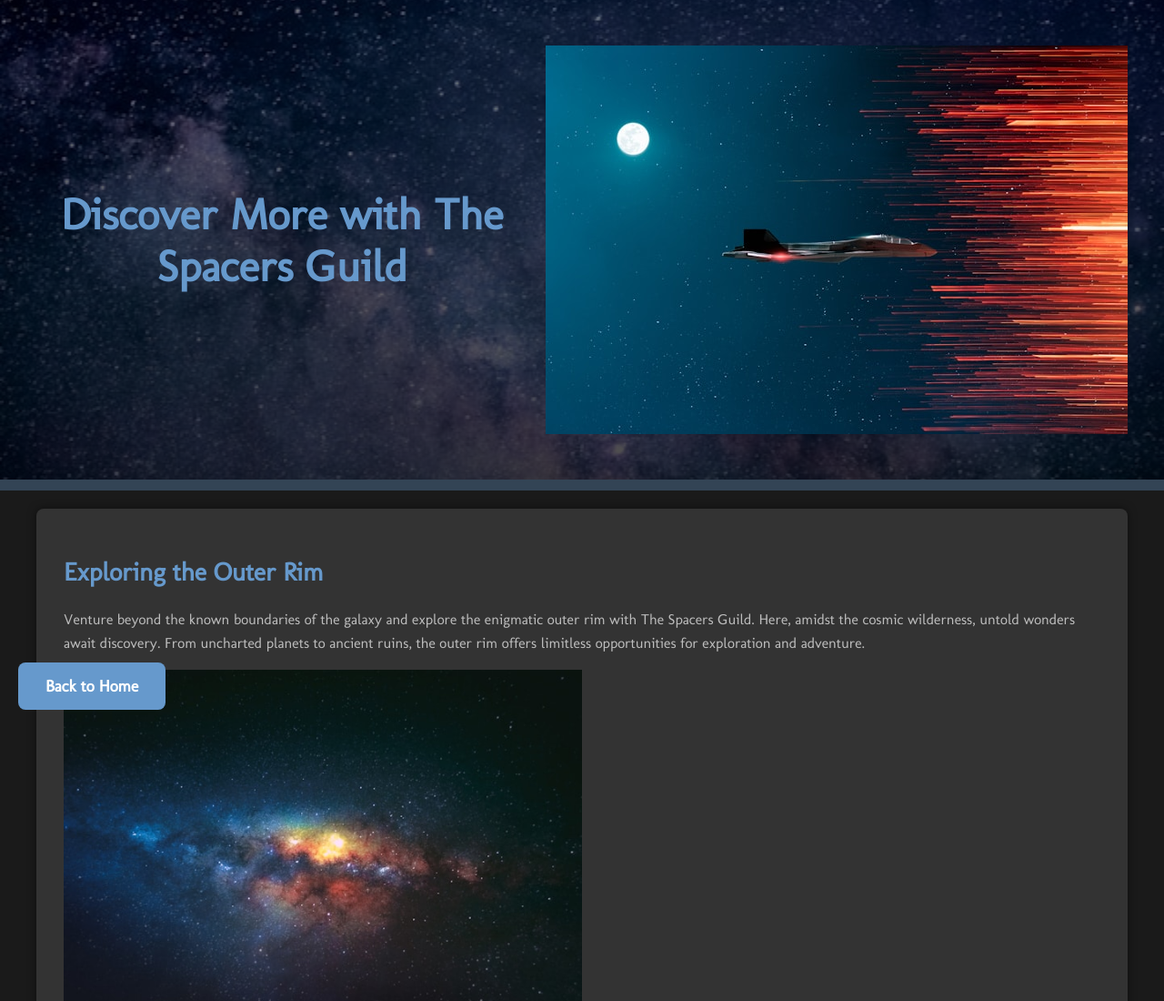
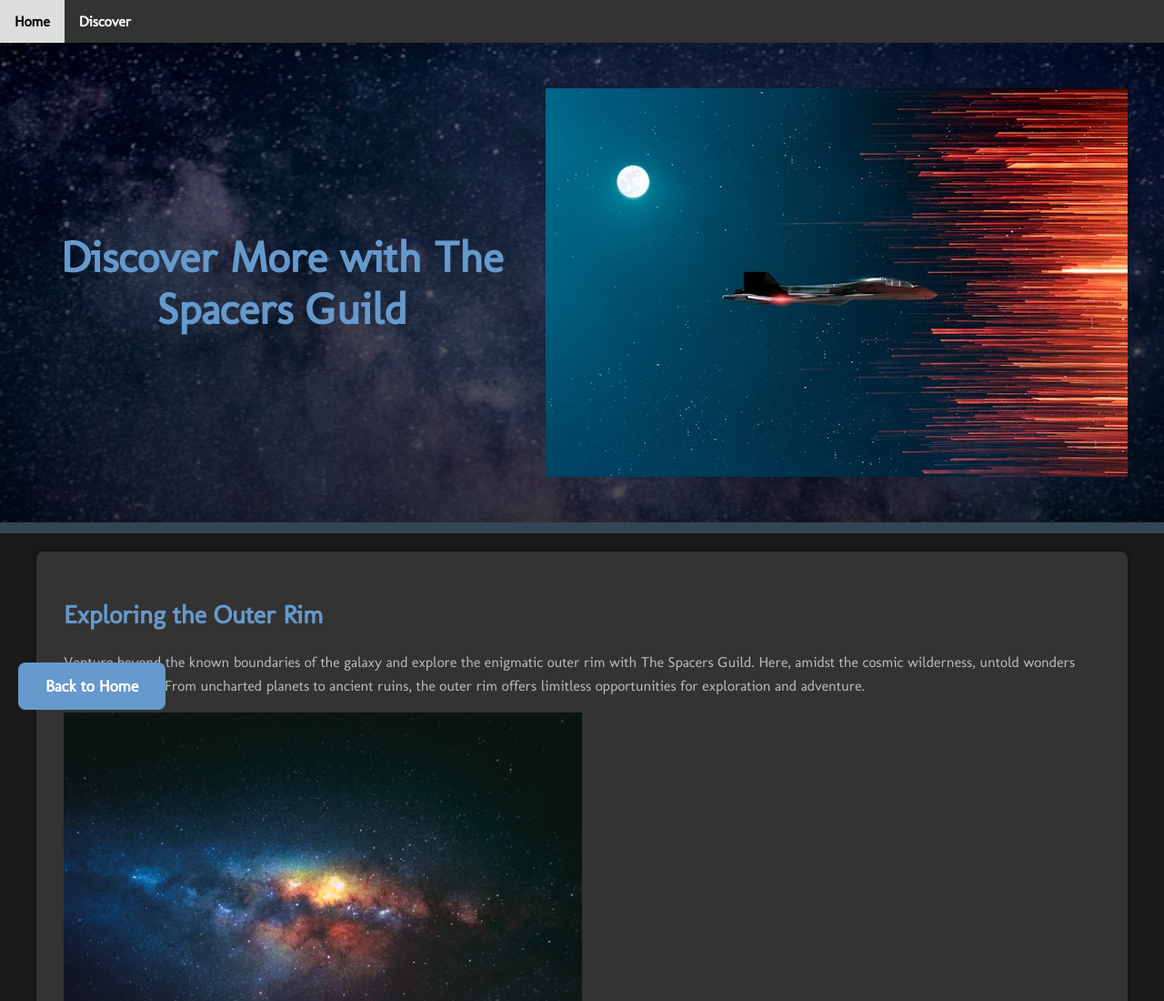
Before and after one commit to Carson-Wasmuth/cprg-218-project, a plain HTML site: page second_page.html in a window 1280 px wide. Shown: the top 1100 px of the page at 91% size. Drawn offline with Linux system fonts and the light colour scheme; a web font is replaced by a local one.

Commit message:
Update second_page.html

```diff
--- a/second_page.html
+++ b/second_page.html
@@ -27,9 +27,34 @@
         .back-to-top:hover {
             background-color: #99ccff;
         }
+
+        .navigation {
+            background-color: #333;
+            overflow: hidden;
+        }
+
+        .navigation a {
+            float: left;
+            display: block;
+            color: white;
+            text-align: center;
+            padding: 14px 16px;
+            text-decoration: none;
+        }
+
+        .navigation a:hover {
+            background-color: #ddd;
+            color: black;
+        }
     </style>
 </head>
 <body>
+
+
+<div class="navigation">
+    <a href="index.html">Home</a>
+    <a href="second_page.html">Discover</a>
+</div>
 
 <a href="index.html" class="back-to-top">Back to Home</a>
 
```
